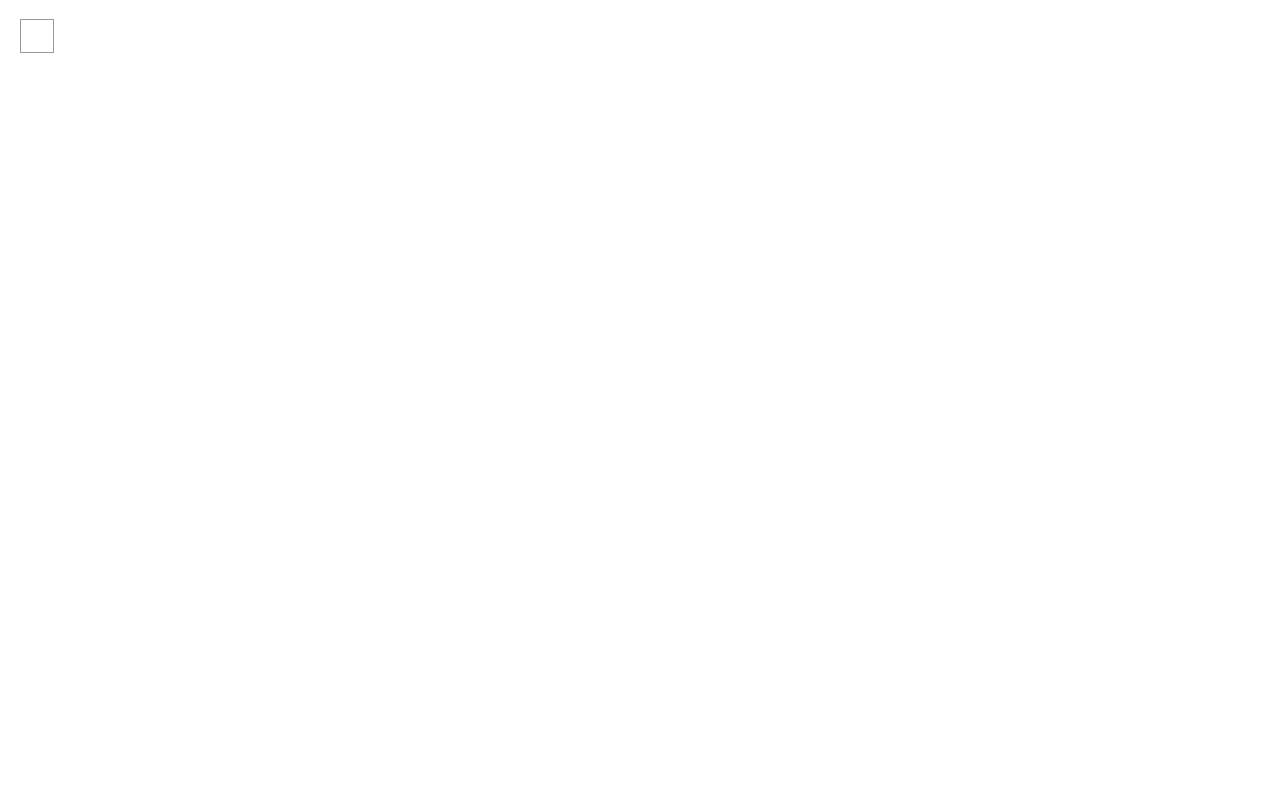
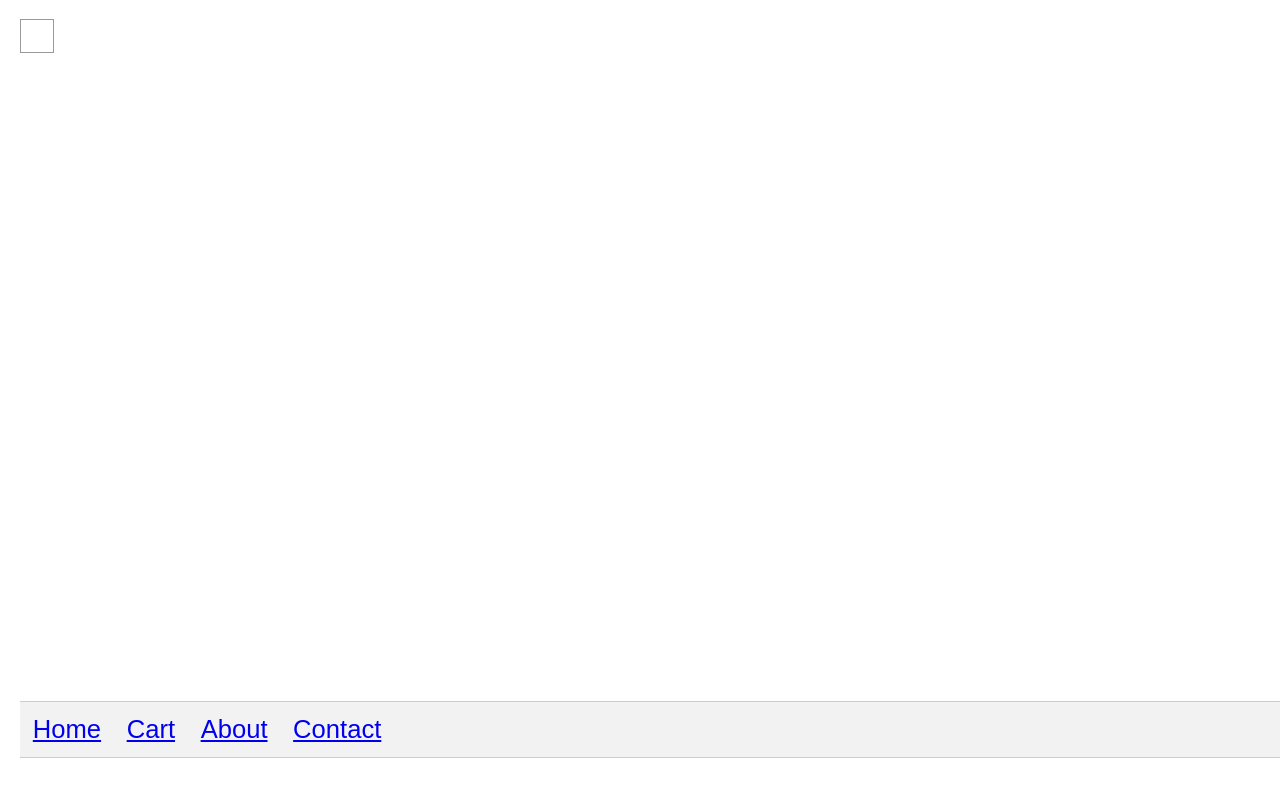
Before and after one commit to Kyle44/k2_web_app, a React (Create React App) app: page / in a window 1280 px wide. Shown: the top 796 px of the page. Built offline with nearby package versions, Linux system fonts and the light colour scheme.

Commit message:
Navbar implemented

```diff
--- a/package.json
+++ b/package.json
@@ -10,6 +10,7 @@
     "gh-pages": "^2.2.0",
     "react": "^16.12.0",
     "react-dom": "^16.12.0",
+    "react-router-dom": "^5.1.2",
     "react-scripts": "3.4.0",
     "verbose": "^0.2.3"
   },
--- a/src/App.js
+++ b/src/App.js
@@ -1,6 +1,12 @@
 import React from 'react';
 import ReactDOM from 'react-dom';
+import {
+    Route,
+    NavLink,
+    HashRouter
+} from 'react-router-dom';
 import Home from './screens/Home';
+import Cart from './screens/Cart';
 import './index.css';
 
 
@@ -15,8 +21,29 @@ export default class App extends React.Component {
 
 
     render() {
-        return (
-            <Home/>
+        return(
+            <HashRouter>
+                <div>
+                    <div className="content">
+                        <Route exact path="/" render={(props) => <Home />} />
+                        <Route path="/cart" render={(props) => <Cart />} />
+                    </div>
+                    <div className="navbar">
+                        <div><NavLink exact to="/">Home</NavLink></div>
+                        <div><NavLink to="/cart">Cart</NavLink></div>
+						<div><NavLink exact to="/about">About</NavLink></div>
+						<div><NavLink to="/contact">Contact</NavLink></div>
+                    </div>
+
+                </div>
+            </HashRouter>
+
+                    // <li><a href="#">Home</a></li>
+
+                    // <li><a href="#">About</a></li>
+                    // <li><a href="/cart">Cart</a></li>
+                    // <li><a href="#">Contact</a></li>
+
         );
     }
 }
--- a/src/index.css
+++ b/src/index.css
@@ -48,3 +48,23 @@ body {
   .game-info {
     margin-left: 20px;
   }
+
+
+.navbar {
+    width: 100%;
+    float: left;
+    margin: 0 0 3em 0;
+    padding: 0;
+    list-style: none;
+    background-color: #f2f2f2;
+    border-bottom: 1px solid #ccc;
+    border-top: 1px solid #ccc;
+    position: absolute;
+    bottom: 0vw;
+}
+
+.navbar div{
+    display: inline-block;
+    margin: 1vw;
+    font-size: 2vw;
+}
--- /dev/null
+++ b/src/screens/Cart.js
@@ -0,0 +1,27 @@
+import React from 'react';
+import ReactDOM from 'react-dom';
+import '../index.css';
+
+
+export default class Cart extends React.Component {
+
+    constructor(props) {
+        super(props);
+        this.state = {
+            value: null,
+        };
+    }
+
+
+    render() {
+        return (
+            <div>
+                <p>Cart</p>
+				<button className="square">
+                    {/* TODO */}
+                </button>
+            </div>
+
+        );
+    }
+}
```
